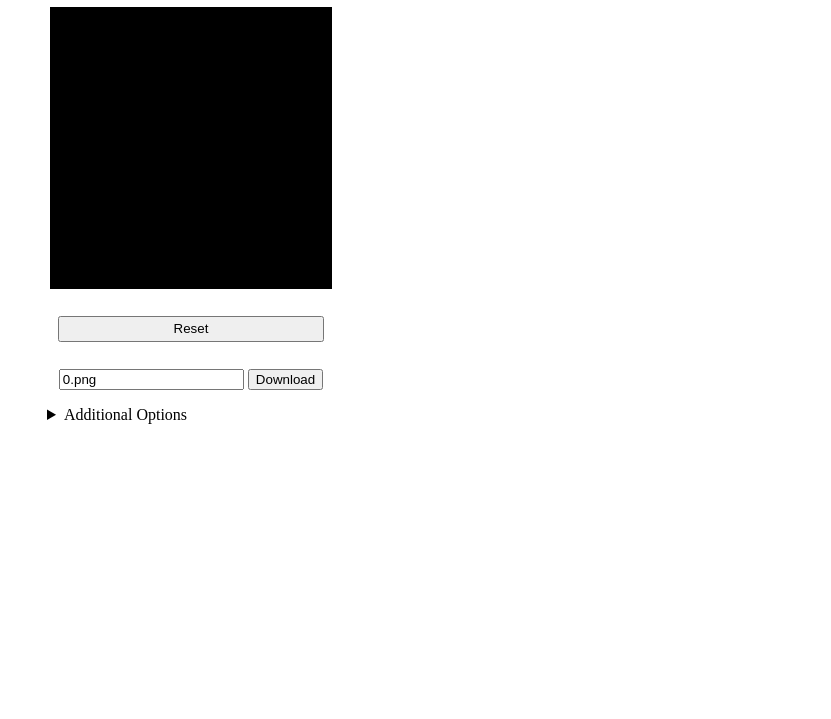
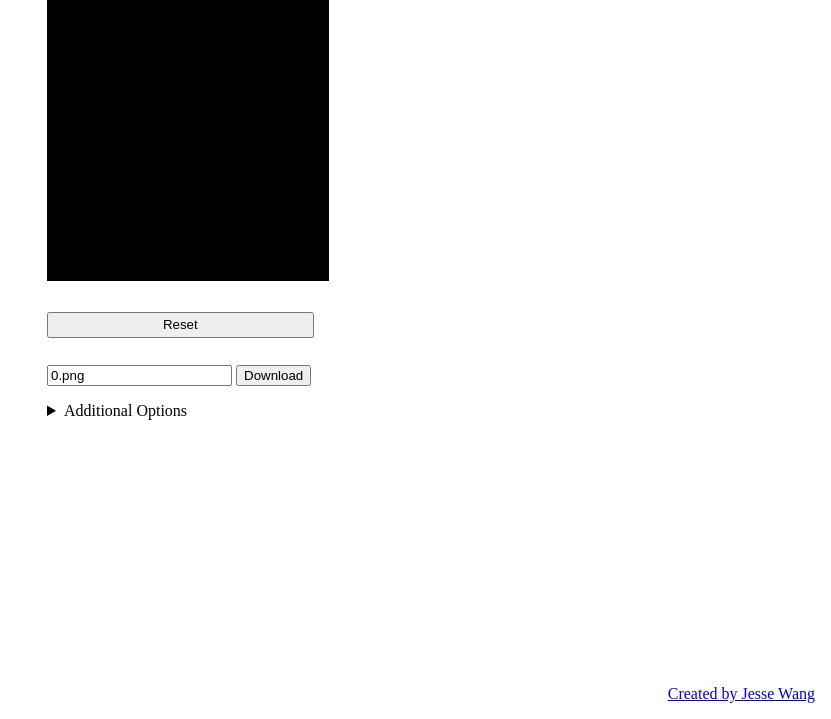
Before and after one commit to jessewang-arvatosystems/MNIST-handdraw, a plain HTML site: page index.html in a window 1280 px wide. Shown: the part 81-800 px from the top of the page, without its empty margins (449-1280 px from the left). Drawn offline with Linux system fonts and the light colour scheme.

Commit message:
Add favicon, add credits

```diff
--- a/index.html
+++ b/index.html
@@ -2,9 +2,11 @@
 <html>
     <head>
         <title>MNIST Hand Draw</title>
+        <link rel="icon" type="image/png" sizes="16x16" href="./images/favicon.ico">
         <link rel="stylesheet" href="./styles/main.css">
     </head>
     <body class="container">
+        <div class="content">
             <h1>MNIST Hand Draw</h1>
             <canvas id="canvas"></canvas>
             <div>
@@ -43,6 +45,10 @@
                     </fieldset>
                 </fieldset>
             </details>
+        </div>
+        <footer id="credits">
+            <a target="_blank" href="https://github.com/jessewang-arvatosystems/MNIST-handdraw">Created by Jesse Wang</a>
+        </footer>
     </body>
     <script src="./scripts/image-js/image-js.min.js"></script>
     <script src="./scripts/main.js"></script>
--- a/styles/main.css
+++ b/styles/main.css
@@ -10,6 +10,12 @@
     display: flex;
     flex-direction: column;
     align-items: center;
+    min-height: 100vh;
+    margin: 0;
+}
+
+.content {
+    flex: 1;
 }
 
 #reset {
@@ -35,3 +41,8 @@ fieldset {
     margin-top: 1em;
     width: 14em;
 }
+
+#credits {
+    align-self: flex-end;
+    margin: 0 1em 1em 0;
+}
```
Also changed, not shown: images/favicon.ico (added). Lines whose indentation alone changed are shown as unchanged.
